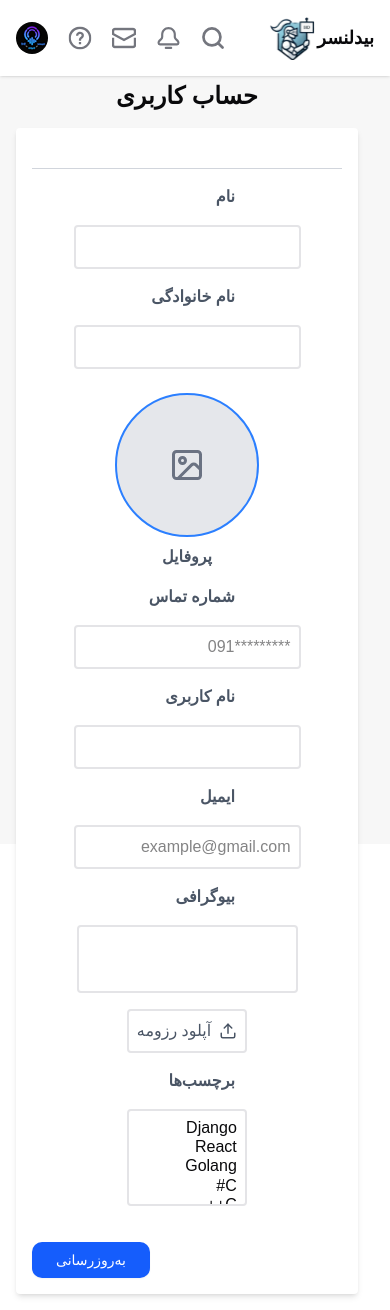
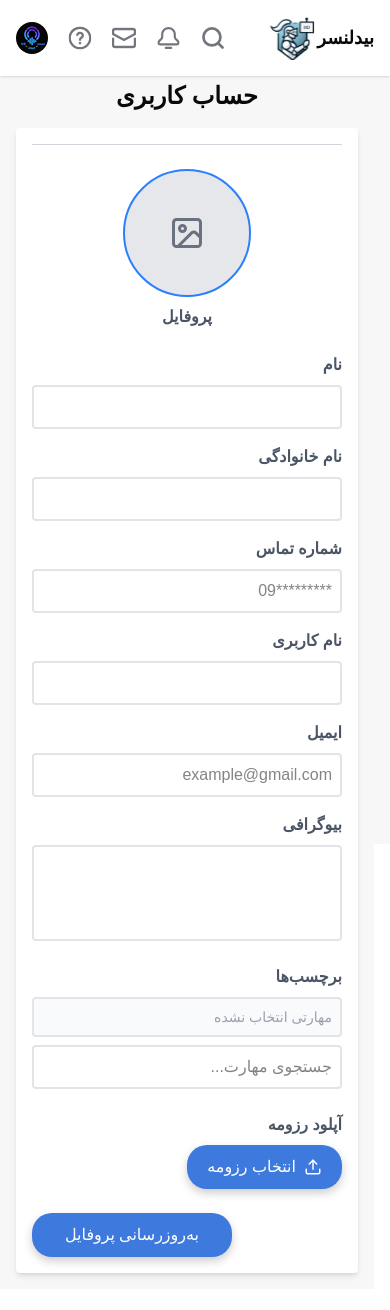
Before and after one commit to NiflheimDevs/FrontEnd, a React (Vite) app in the folder niflheim/: page /dashboard in a window 390 px wide. After the commit the page ends 1289 px from the top, so only its background shows below. Built offline with nearby package versions, Linux system fonts and the light colour scheme.

Commit message:
fix(dashboard):modify styles and responsive

```diff
--- a/niflheim/src/Components/DashboardComp/ProfileForm.tsx
+++ b/niflheim/src/Components/DashboardComp/ProfileForm.tsx
@@ -1,17 +1,20 @@
 import { useDispatch, useSelector } from "react-redux";
-import { Image, Upload } from "lucide-react";
+import { Image, Upload, X } from "lucide-react";
 import { Button } from "@/components/ui/button";
 import { updateProfileField, setProfile } from "../../store/slices/profileSlice";
 import axios from "axios";
 import { RootState } from "../../store/store";
 import { useState } from "react";
+import React from "react";
 
 export default function ProfileForm() {
   const dispatch = useDispatch();
   const profile = useSelector((state: RootState) => state.profile);
   const [loading, setLoading] = useState(false);
   const [error, setError] = useState<string | null>(null);
-
+  const [resumeName, setResumeName] = useState<string | null>(null);
+  const [searchTerm, setSearchTerm] = useState("");
+  const [isDropdownOpen, setIsDropdownOpen] = useState(false);
   const skills = [
     "Django", "React", "Golang", "C#", "C++", "Python", "Java", "Node.js",
     "TypeScript", "Flutter", "Swift", "Kotlin", "PHP", "Ruby on Rails", "Vue.js",
@@ -21,7 +24,6 @@ export default function ProfileForm() {
     dispatch(updateProfileField({ field, value }));
   };
 
-  // Handle file input changes (profile picture and resume)
   const handleFileChange = (e: React.ChangeEvent<HTMLInputElement>, field: "profilePicture" | "resume") => {
     const file = e.target.files?.[0];
     if (file) {
@@ -30,11 +32,16 @@ export default function ProfileForm() {
         return;
       }
       dispatch(updateProfileField({ field, value: file }));
+      if (field === "resume") setResumeName(file.name);
       setError(null);
     }
   };
 
-  // Handle form submission
+  const handleRemoveResume = () => {
+    dispatch(updateProfileField({ field: "resume", value: null }));
+    setResumeName(null);
+  };
+
   const handleSubmit = async () => {
     setLoading(true);
     setError(null);
@@ -55,7 +62,6 @@ export default function ProfileForm() {
         headers: { "Content-Type": "multipart/form-data" },
       });
       console.log("Profile updated successfully:", response.data);
-      // Optionally update Redux state with backend response
       dispatch(setProfile(response.data));
     } catch (err) {
       setError("خطایی در ارسال اطلاعات رخ داد. لطفاً دوباره تلاش کنید.");
@@ -66,39 +72,24 @@ export default function ProfileForm() {
   };
 
   return (
-    <section className="p-4 md:p-6">
+    <>
+      <div
+        className="fixed inset-0 bg-[#F7F7F7] z-[-1]"
+        style={{ backgroundColor: "#F7F7F7" }}
+      ></div>
+      <section className="p-4 md:p-6 lg:p-8 bg-[#F7F7F7]">
         <h2 className="text-2xl font-bold mb-4 text-center">حساب کاربری</h2>
-      <div className="bg-white pt-10 pr-4 pl-4 pb-7 md:pt-14 md:pr-25 md:pl-25 rounded shadow-md max-w-4xl mx-auto relative">
-        <div className="border-t border-gray-300 w-full mb-4"></div>
+        <div className="bg-white p-4 md:p-6 lg:p-8 rounded shadow-md max-w-4xl mx-auto relative">
+          <div className="border-t border-gray-300 w-full mb-6"></div>
 
           {error && <p className="text-red-500 text-center mb-4">{error}</p>}
 
-        <div className="flex flex-col md:flex-row items-center gap-6">
-          <div className="flex flex-col gap-4 flex-1 w-full">
-            <div className="flex flex-col md:flex-row justify-start items-center gap-4">
-              <label className="font-semibold text-base text-gray-600 w-24">نام</label>
-              <input
-                type="text"
-                value={profile.firstName}
-                onChange={(e) => handleInputChange("firstName", e.target.value)}
-                className="flex-1 p-2 border-2 rounded text-right"
-              />
-            </div>
-            <div className="flex flex-col md:flex-row justify-start items-center gap-4">
-              <label className="font-semibold text-base text-gray-600 w-24">نام خانوادگی</label>
-              <input
-                type="text"
-                value={profile.lastName}
-                onChange={(e) => handleInputChange("lastName", e.target.value)}
-                className="flex-1 p-2 border-2 rounded text-right"
-              />
-            </div>
-          </div>
+          <div className="flex justify-center mb-6">
             <div className="flex flex-col items-center">
-            <label className="w-36 h-36 border-2 border-blue-500 rounded-full flex items-center justify-center cursor-pointer overflow-hidden bg-gray-200">
+              <label className="w-32 h-32 md:w-36 md:h-36 border-2 border-blue-500 rounded-full flex items-center justify-center cursor-pointer overflow-hidden bg-gray-200">
                 <input
                   type="file"
-                accept="image/*" // Restrict to images only
+                  accept="image/*"
                   onChange={(e) => handleFileChange(e, "profilePicture")}
                   className="hidden"
                 />
@@ -112,95 +103,186 @@ export default function ProfileForm() {
                   <Image className="text-gray-500" size={36} />
                 )}
               </label>
-            <span className="mt-2 font-semibold text-base text-gray-600">پروفایل</span>
+              <span className="mt-2 font-semibold text-gray-600">پروفایل</span>
             </div>
           </div>
 
-        <div className="space-y-4 mt-4">
-          <div className="flex flex-col md:flex-row justify-start items-center gap-4">
-            <label className="font-semibold text-base text-gray-600 w-24">شماره تماس</label>
+          {/* فرم ورودی‌ها */}
+          <div className="flex flex-col gap-4">
+            <div className="flex flex-col sm:flex-row gap-2">
+              <label className="font-semibold text-gray-600 w-24 text-right">نام</label>
+              <input
+                type="text"
+                value={profile.firstName}
+                onChange={(e) => handleInputChange("firstName", e.target.value)}
+                className="w-full sm:flex-1 p-2 border-2 rounded text-right [direction:rtl]"
+              />
+            </div>
+            <div className="flex flex-col sm:flex-row gap-2">
+              <label className="font-semibold text-gray-600 w-24 text-right">نام خانوادگی</label>
+              <input
+                type="text"
+                value={profile.lastName}
+                onChange={(e) => handleInputChange("lastName", e.target.value)}
+                className="w-full sm:flex-1 p-2 border-2 rounded text-right [direction:rtl]"
+              />
+            </div>
+            <div className="flex flex-col sm:flex-row gap-2">
+              <label className="font-semibold text-gray-600 w-24 text-right">شماره تماس</label>
               <input
                 type="text"
                 value={profile.phoneNumber}
                 onChange={(e) => handleInputChange("phoneNumber", e.target.value)}
-              placeholder="*********091"
-              className="flex-1 p-2 border-2 rounded text-right"
+                placeholder="*********09"
+                className="w-full sm:flex-1 p-2 border-2 rounded text-right [direction:rtl]"
               />
             </div>
-          <div className="flex flex-col md:flex-row justify-start items-center gap-4">
-            <label className="font-semibold text-base text-gray-600 w-24">نام کاربری</label>
+            <div className="flex flex-col sm:flex-row gap-2">
+              <label className="font-semibold text-gray-600 w-24 text-right">نام کاربری</label>
               <input
                 type="text"
                 value={profile.username}
                 onChange={(e) => handleInputChange("username", e.target.value)}
-              className="flex-1 p-2 border-2 rounded text-right"
+                className="w-full sm:flex-1 p-2 border-2 rounded text-right [direction:rtl]"
               />
             </div>
-          <div className="flex flex-col md:flex-row justify-start items-center gap-4">
-            <label className="font-semibold text-base text-gray-600 w-24">ایمیل</label>
+            <div className="flex flex-col sm:flex-row gap-2">
+              <label className="font-semibold text-gray-600 w-24 text-right">ایمیل</label>
               <input
                 type="email"
                 value={profile.email}
                 onChange={(e) => handleInputChange("email", e.target.value)}
                 placeholder="example@gmail.com"
-              className="flex-1 p-2 border-2 rounded text-right"
+                className="w-full sm:flex-1 p-2 border-2 rounded text-right [direction:rtl]"
               />
             </div>
-          <div className="flex flex-col md:flex-row justify-start items-center gap-4">
-            <label className="font-semibold text-base text-gray-600 w-24">بیوگرافی</label>
+            <div className="flex flex-col sm:flex-row gap-2">
+              <label className="font-semibold text-gray-600 w-24 text-right">بیوگرافی</label>
               <textarea
                 value={profile.bio}
                 onChange={(e) => handleInputChange("bio", e.target.value)}
-              className="flex-1 p-2 border-2 rounded resize-none h-24 text-right"
+                className="w-full sm:flex-1 p-2 border-2 rounded resize-none h-24 text-right [direction:rtl]"
               />
             </div>
-          <div className="flex items-center gap-2 md:place-self-end place-self-center">
+          </div>
+
+          {/* بخش آپلود رزومه و برچسب‌ها */}
+          <div className="mt-6 space-y-6">
+            <div className="flex flex-col sm:flex-row gap-2 text-right">
+              <label className="font-semibold text-gray-600 w-24 text-right">برچسب‌ها</label>
+              <div className="w-full sm:flex-1">
+                {/* نمایش چیپ‌های انتخاب‌شده */}
+                <div className="flex flex-wrap gap-2 mb-2 min-h-[40px] p-2 border-2 rounded bg-gray-50">
+                  {profile.skills.length > 0 ? (
+                    profile.skills.map((skill) => (
+                      <span
+                        key={skill}
+                        className="flex items-center gap-1 bg-blue-500 text-white text-sm px-2 py-1 rounded-full cursor-pointer hover:bg-blue-600 transition-colors"
+                        onClick={() =>
+                          handleInputChange(
+                            "skills",
+                            profile.skills.filter((s) => s !== skill)
+                          )
+                        }
+                      >
+                        {skill}
+                        <svg
+                          className="w-3 h-3"
+                          fill="none"
+                          stroke="currentColor"
+                          viewBox="0 0 24 24"
+                          xmlns="http://www.w3.org/2000/svg"
+                        >
+                          <path strokeLinecap="round" strokeLinejoin="round" strokeWidth="2" d="M6 18L18 6M6 6l12 12"></path>
+                        </svg>
+                      </span>
+                    ))
+                  ) : (
+                    <span className="text-gray-400 text-sm">مهارتی انتخاب نشده</span>
+                  )}
+                </div>
+
+                {/* دراپ‌داون با قابلیت سرچ */}
+                <div className="relative">
+                  <input
+                    type="text"
+                    placeholder="جستجوی مهارت..."
+                    value={searchTerm}
+                    onChange={(e) => setSearchTerm(e.target.value)}
+                    onFocus={() => setIsDropdownOpen(true)}
+                    onBlur={() => setTimeout(() => setIsDropdownOpen(false), 200)}
+                    className="w-full p-2 border-2 rounded text-right [direction:rtl] bg-white"
+                  />
+                  {isDropdownOpen && (
+                    <ul className="absolute z-10 w-full mt-1 max-h-40 overflow-y-auto border-2 rounded bg-white shadow-md">
+                      {skills
+                        .filter(
+                          (skill) =>
+                            !profile.skills.includes(skill) &&
+                            skill.toLowerCase().includes(searchTerm.toLowerCase())
+                        )
+                        .map((skill) => (
+                          <li
+                            key={skill}
+                            className="p-2 text-right [direction:rtl] hover:bg-gray-100 cursor-pointer"
+                            onMouseDown={() =>
+                              handleInputChange("skills", [...profile.skills, skill].filter(
+                                (v, i, a) => a.indexOf(v) === i
+                              ))
+                            }
+                          >
+                            {skill}
+                          </li>
+                        ))}
+                    </ul>
+                  )}
+                </div>
+              </div>
+            </div>
+
+            {/* بخش آپلود رزومه و دکمه ارسال در یک ردیف */}
+            <div className="flex flex-col sm:flex-row gap-4">
+              <div className="flex flex-col sm:flex-row gap-2 w-full sm:w-auto">
+                <label className="font-semibold text-gray-600 w-24 text-right">آپلود رزومه</label>
+                <div className="flex items-center gap-3 w-full sm:w-auto">
+                  <label className="relative cursor-pointer bg-[#3E79DE] py-2.5 text-white px-5 rounded-[20px] flex items-center gap-2 hover:bg-blue-600 transition-colors shadow-[0_4px_10px_rgba(0,0,0,0.2)]">
+                    <Upload size={18} />
+                    <span>انتخاب رزومه</span>
                     <input
                       type="file"
                       onChange={(e) => handleFileChange(e, "resume")}
-              className="hidden"
-              id="resume-upload"
+                      className="absolute inset-0 opacity-0 cursor-pointer"
                     />
-            <label
-              htmlFor="resume-upload"
-              className="flex items-center gap-2 p-2 border-2 rounded cursor-pointer text-gray-600"
+                  </label>
+                  {resumeName && (
+                    <div className="flex items-center gap-2">
+                    <span className="text-sm text-gray-700 bg-gray-100 px-2 py-1 rounded-lg border border-gray-300">
+                      {resumeName}
+                    </span>
+                    <button
+                      onClick={handleRemoveResume}
+                      className="text-gray-500 hover:text-red-500 transition-colors"
                     >
-              <Upload size={18} />
-              آپلود رزومه
-            </label>
+                      <X size={16} />
+                    </button>
                   </div>
-          <div className="flex flex-col md:flex-row justify-start items-center gap-4 mb-15">
-            <label className="font-semibold text-base text-gray-600 w-24">برچسب‌ها</label>
-            <select
-              multiple
-              value={profile.skills}
-              onChange={(e) =>
-                handleInputChange(
-                  "skills",
-                  Array.from(e.target.selectedOptions, (option) => option.value)
-                )
-              }
-              className="flex-1 p-2 border-2 rounded text-right h-32"
-            >
-              {skills.map((skill) => (
-                <option key={skill} value={skill}>
-                  {skill}
-                </option>
-              ))}
-            </select>
+                  )}
+                </div>
               </div>
             </div>
 
-        <div className="absolute bottom-4 left-4">
-          <Button
+            <div className="flex flex-col items-end">
+              <button className="w-50 flex justify-center items-center transition duration-200 ease-in-out cursor-pointer rounded-[20px] bg-[#3E79DE] shadow-[0_4px_10px_rgba(0,0,0,0.2)] py-2.5 hover:bg-blue-600"
                 onClick={handleSubmit}
-            disabled={loading}
-            className="bg-blue-600 hover:bg-blue-700 text-white px-6 py-2 rounded-lg transition-colors"
-          >
-            {loading ? "در حال ارسال..." : "به‌روزرسانی"}
-          </Button>
+                disabled={loading}>
+                <p className="text-white font-[vazirmatn] font-extralight">
+                  {loading ? "در حال ارسال..." : "به‌روزرسانی پروفایل"}
+                </p>
+              </button>
+            </div>
           </div>
         </div>
       </section>
+    </>
   );
 }
```
Lines whose indentation alone changed are shown as unchanged.
